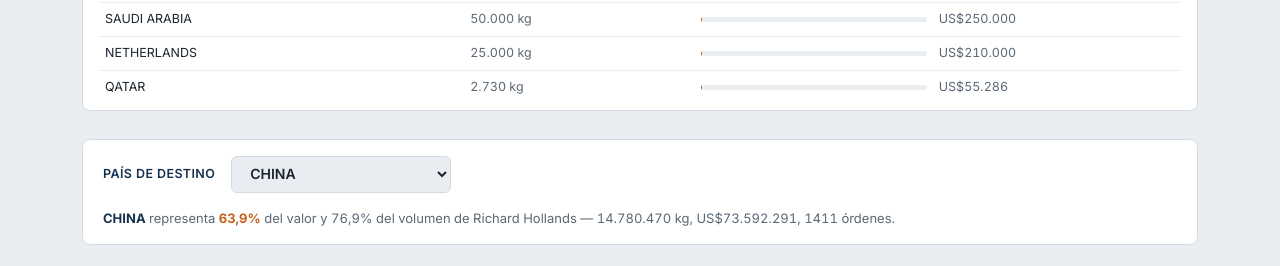
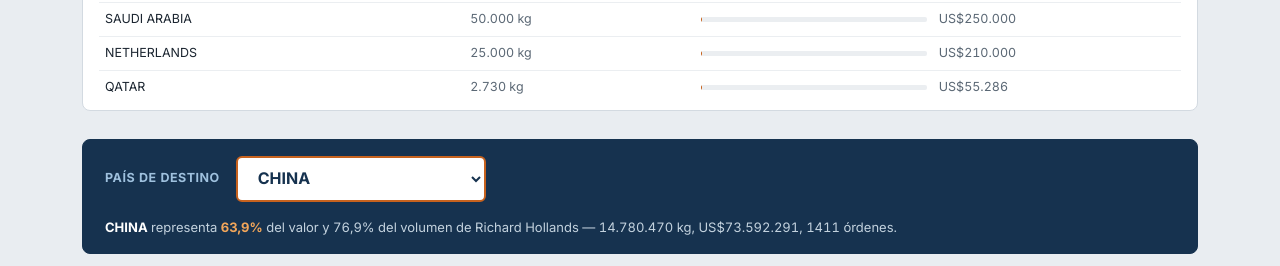
Before and after one commit to amarchioni-source/Performance-Comerciales, a plain HTML site: page index.html in a window 1280 px wide. Shown: the part 859-1125 px from the top of the page. Drawn offline with nearby package versions, Linux system fonts and the light colour scheme.

Commit message:
Update index.html

```diff
--- a/index.html
+++ b/index.html
@@ -93,19 +93,19 @@
 
   /* ---------- FILTER BAR ---------- */
   .filter-bar {
-    background: var(--panel); border: 1px solid var(--border); border-radius: 8px;
-    padding: 16px 20px; margin-bottom: 24px;
+    background: var(--navy); border: 1px solid var(--navy); border-radius: 8px;
+    padding: 16px 22px; margin-bottom: 24px;
     display: flex; align-items: center; gap: 16px; flex-wrap: wrap;
   }
-  .filter-bar label { font-size: 12.5px; font-weight: 600; color: var(--navy); text-transform: uppercase; letter-spacing: 0.03em; }
+  .filter-bar label { font-size: 12.5px; font-weight: 700; color: #9FC1DE; text-transform: uppercase; letter-spacing: 0.04em; }
   .filter-bar select {
-    font-family: 'Inter', sans-serif; font-size: 14px; font-weight: 600; color: var(--ink);
-    padding: 8px 14px; border-radius: 6px; border: 1px solid var(--border); background: var(--bg);
-    min-width: 220px;
+    font-family: 'Inter', sans-serif; font-size: 16px; font-weight: 700; color: var(--navy);
+    padding: 10px 16px; border-radius: 6px; border: 2px solid var(--amber); background: #FFFFFF;
+    min-width: 240px; cursor: pointer;
   }
-  .filter-summary { font-size: 13px; color: var(--ink-dim); }
-  .filter-summary b { color: var(--navy); }
-  .filter-summary .amt { color: var(--amber); font-weight: 700; }
+  .filter-summary { font-size: 13px; color: #C3D2DE; }
+  .filter-summary b { color: #FFFFFF; }
+  .filter-summary .amt { color: #F2A65A; font-weight: 700; }
 
   .detail-section { margin-bottom: 30px; }
   .detail-head { display: flex; justify-content: space-between; align-items: baseline; flex-wrap: wrap; gap: 8px; margin-bottom: 12px; }
```
